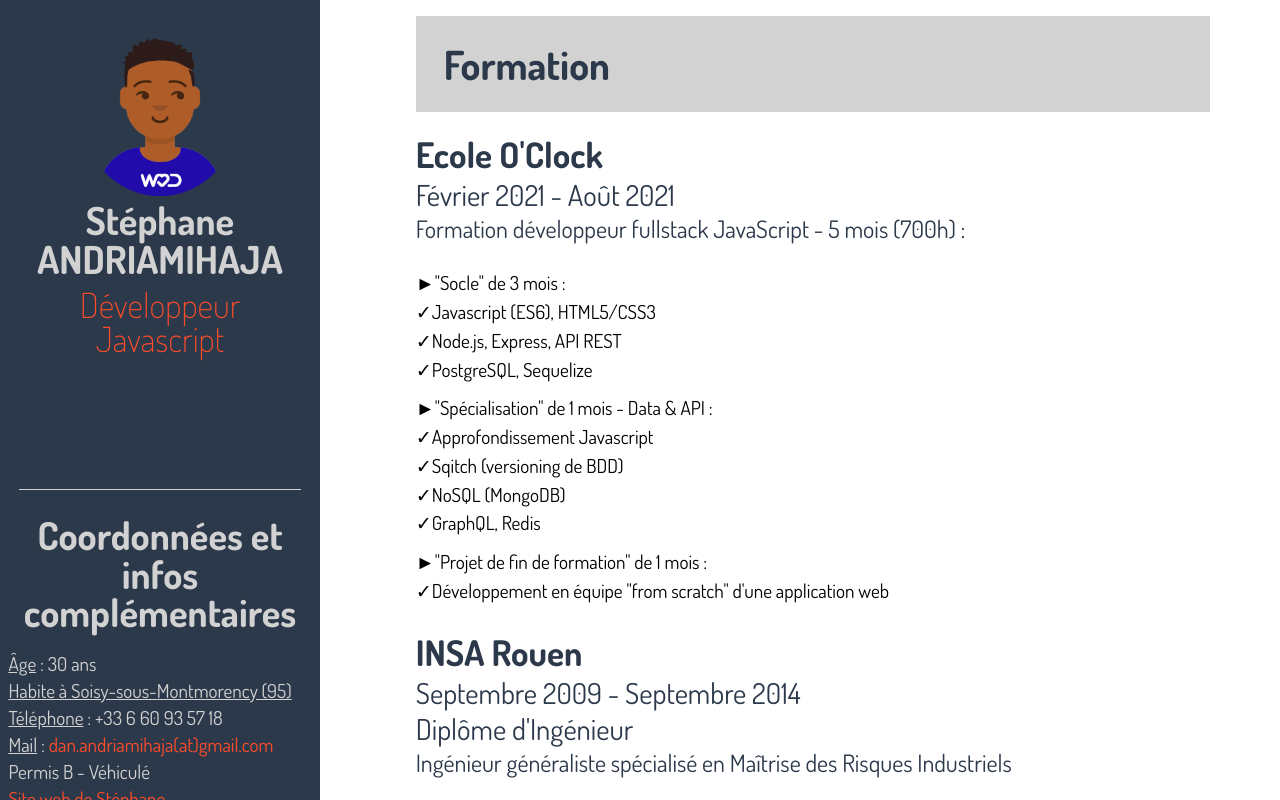
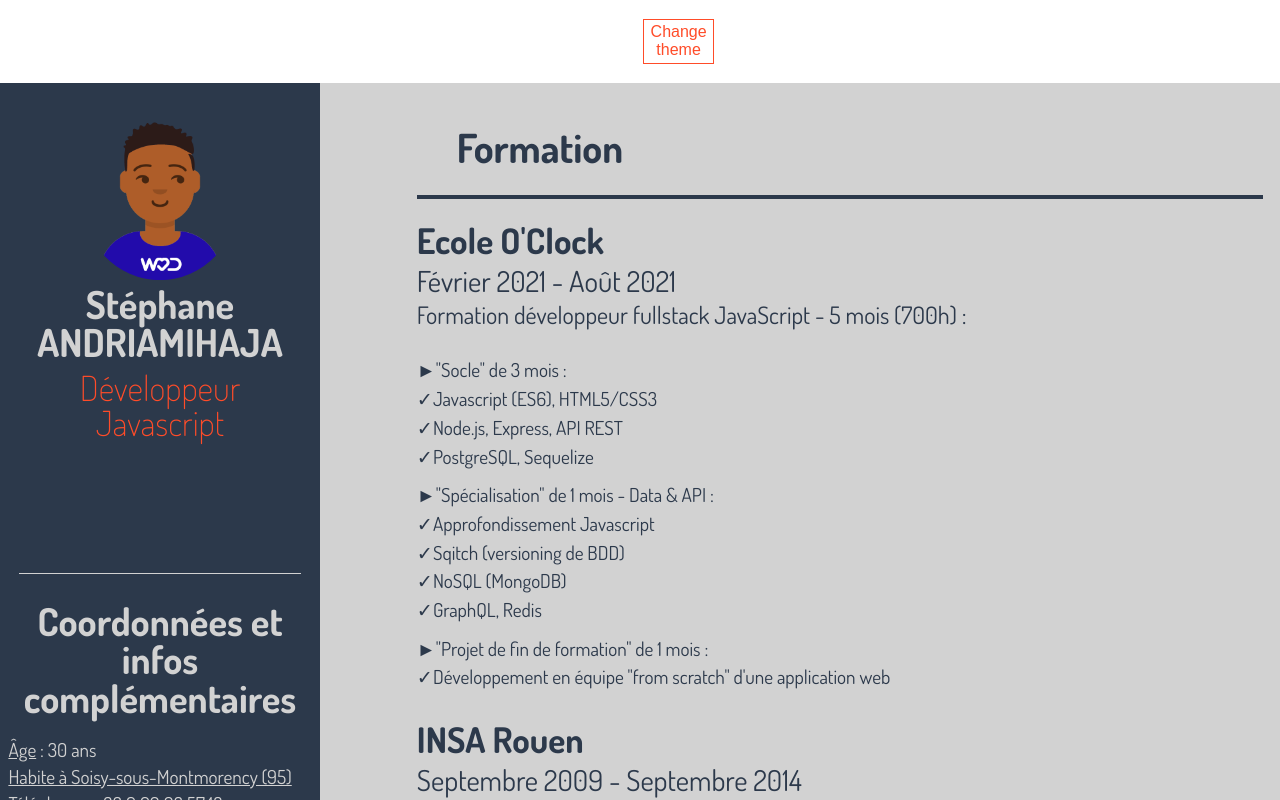
Before and after one commit to Dananando/cv_spinforeat, a React (Create React App) app: page / in a window 1280 px wide. Shown: the top 800 px of the page. Built offline with nearby package versions, Linux system fonts and the light colour scheme.

Commit message:
Change theme added

```diff
--- a/src/components/App.js
+++ b/src/components/App.js
@@ -12,7 +12,7 @@
 
 function App() {
 
-  const [theme, setTheme] = useState('light');
+  const [theme, setTheme] = useState('dark');
 
   const themeToggler = () => {
     theme === 'light' ? setTheme('dark') : setTheme('light');
@@ -21,6 +21,9 @@
     <ThemeProvider theme={theme === 'light' ? lightTheme : darkTheme}>
       <GlobalStyles />
       <StyledApp>
+        <div className="buttonDiv">
+          <button className="button effect1" onClick={() => themeToggler()}>Change theme</button>
+        </div>
         <div className="App">
           <Aside />
           <Main />
--- a/src/css/App.css
+++ b/src/css/App.css
@@ -30,6 +30,79 @@
   color: #61dafb;
 }
 
+.buttonDiv {
+  padding: 1em 50% 1em 50%;
+  color: #ff4c29;
+}
+
+.button {
+  border: 1px solid #ff4c29;
+  background: none;
+  padding: 0.2em 0.4em;
+  font-size: 1em;
+  cursor: pointer;
+  margin: 0.2em;
+  position: relative;
+  overflow: hidden;
+}
+
+.effect1 {
+  color: #ff4c29;
+}
+
+.effect1:hover {
+  color: #d2d2d2;
+}
+
+.button::before {
+  content: "";
+  position: absolute;
+  left: 0;
+  width: 100%;
+  height: 0%;
+  background: #ff4c29;
+  z-index: -1;
+  transition: 0.8s;
+}
+
+.effect1::before {
+  top: 0;
+  border-radius: 0 0 50% 50%;
+}
+
+/* .button.effect1.effect1::after, .button.effect1.effect1::before {
+  display: block;
+  position: absolute;
+  width: 20%;
+  height: 20%;
+  border: 0.2em solid;
+  transition: all 0.6s ease;
+  border-radius: 2px;
+}
+
+.button.effect1.effect1::after {
+  bottom: 0;
+  right: 0;
+  border-top-color: transparent;
+  border-left-color: transparent;
+  border-bottom-color: #ff4c29;
+  border-right-color: #ff4c29;
+}
+
+.button.effect1.effect1::before {
+  top: 0;
+  left: 0;
+  border-top-color: #ff4c29;
+  border-left-color: #ff4c29;
+  border-bottom-color: transparent;
+  border-right-color: transparent;
+}
+
+.button.effect1.effect1:hover:after, .button.effect1.effect1:hover:before {
+  width: 100%;
+  height: 100%;
+} */
+
 @keyframes App-logo-spin {
   from {
     transform: rotate(0deg);
--- a/src/css/Aside.css
+++ b/src/css/Aside.css
@@ -7,7 +7,7 @@
     align-items: center;
     padding: 1em;
     width: 25%;
-    height: 100%;
+    height: auto;
     justify-content: space-around;
     align-items: center;
     font-size: 1.2em;
--- a/src/css/Main.css
+++ b/src/css/Main.css
@@ -1,13 +1,13 @@
 .leftSpace {
-    background-color: #2c394b;
+    /* background-color: #2c394b;
     color: #d2d2d2;
     display: flex;
     flex-direction: column;
-    /* justify-content: space-between; */
+    justify-content: space-between;
     align-items: center;
     padding: 1em;
     width: 25%;
-    height: auto;
+    height: auto; */
 }
 
 .main {
@@ -15,4 +15,5 @@
     flex-direction: column;
     /* justify-content: center; */
     align-items: center;
+    width: 75%;
 }
--- a/src/css/MainDivOne.css
+++ b/src/css/MainDivOne.css
@@ -10,7 +10,7 @@
     padding-bottom: 0.25em;
     background-color: #d2d2d2;
     color: #2c394b;
-    padding: 0.7em 15em 0.7em 0.7em;
+    padding: 0.7em 16em 0.7em 1em;
 }
 
 .divOne__title--little {
--- a/src/css/MainDivTwo.css
+++ b/src/css/MainDivTwo.css
@@ -10,7 +10,7 @@
     padding-bottom: 0.25em;
     background-color: #d2d2d2;
     color: #2c394b;
-    padding: 0.7em 15em 0.7em 0.7em;
+    padding: 0.7em 16em 0.7em 1em;
 }
 
 .divTwo__title--little {
--- a/src/themes.js
+++ b/src/themes.js
@@ -1,17 +1,82 @@
 import { createGlobalStyle } from "styled-components";
 
 export const lightTheme = {
-    body: '#fff',
-    fontColor: '#000'
+    leftBody: '#d2d2d2',
+    leftFontColor: '#2c394b',
+    rightBody: '#2c394b',
+    rightFontColor: '#d2d2d2',
+    rightBackgroundTitle: '#334756'
 };
 
 export const darkTheme = {
-    body: '#000',
-    fontColor: '#fff'
+    leftBody: '#2c394b',
+    leftFontColor: '#d2d2d2',
+    rightBody: '#d2d2d2',
+    rightFontColor: '#2c394b',
+    rightBackgroundTitle: '#334756'
 };
 
 export const GlobalStyles = createGlobalStyle`
-    body {
-        background-color: ${props => props.theme.body};
+    //Set Up of the left space first
+    .leftSpace {
+        background-color: ${props => props.theme.leftBody};
+        color: ${props => props.theme.leftFontColor};
+        transition: background-color 0.25s ease-in-out;
     }
+
+    .leftSpace__divOne {
+        border-bottom: 0.1em solid ${props => props.theme.leftFontColor};
+        transition: color 0.25s ease-in-out;
+    }
+
+    .leftSpace__divTwo {
+        border-bottom: 0.1em solid ${props => props.theme.leftFontColor};
+        transition: color 0.25s ease-in-out;
+    }
+
+    .leftSpace__divThree {
+        border-bottom: 0.1em solid ${props => props.theme.leftFontColor};
+        transition: color 0.25s ease-in-out;
+    }
+
+    //Set up of the right space
+    .main {
+        background-color: ${props => props.theme.rightBody};
+        transition: background-color 0.25s ease-in-out;
+    }
+
+    .divOne {
+        color: ${props => props.theme.rightFontColor};
+        transition: color 0.25s ease-in-out;
+    }
+
+    .divOne__title--little, .divOne__title--date, .divOne__title--resume {
+        color: ${props => props.theme.rightFontColor};
+        transition: color 0.25s ease-in-out;
+    }
+
+    .divOne__title {
+        background-color: ${props => props.theme.rightBody};
+        color: ${props => props.theme.rightFontColor};
+        border-bottom: 0.1em solid ${props => props.theme.rightFontColor};
+        transition: color 0.25s ease-in-out;
+    }
+
+    .divTwo {
+        color: ${props => props.theme.rightFontColor};
+        transition: color 0.25s ease-in-out;
+    }
+
+    .divTwo__title--little, .divTwo__title--date, .divTwo__title--resume {
+        color: ${props => props.theme.rightFontColor};
+        transition: color 0.25s ease-in-out;
+    }
+
+    .divTwo__title {
+        background-color: ${props => props.theme.rightBody};
+        color: ${props => props.theme.rightFontColor};
+        border-bottom: 0.1em solid ${props => props.theme.rightFontColor};
+        transition: color 0.25s ease-in-out;
+    }
+
 `;
```
